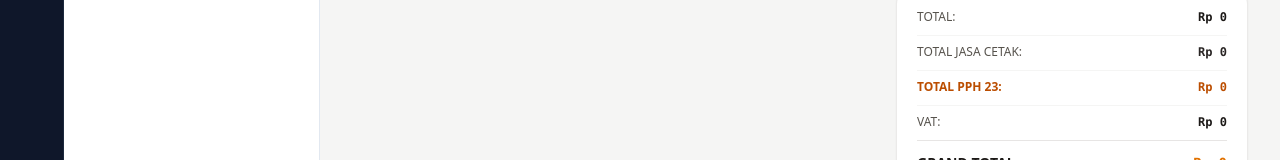
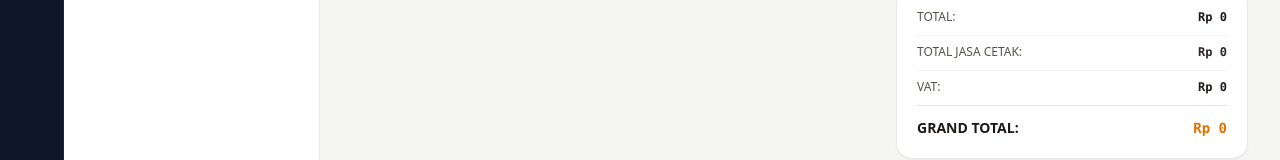
Before and after one commit to pbseventeensc-gif/wellen-invoice-app, a Next.js app: page /create-invoice in a window 1280 px wide. Shown: the part 524-684 px from the top of the page. Built offline with nearby package versions, Linux system fonts and the light colour scheme; no server answers.

Commit message:
Fix: Remove TOTAL PPH 23 row from bottom summary card

```diff
--- a/src/app/create-invoice/page.jsx
+++ b/src/app/create-invoice/page.jsx
@@ -397,11 +397,6 @@ export default function CreateInvoicePage() {
             <span className="font-mono font-semibold text-stone-800">{formatRupiah(totalJasaCetakOverall)}</span>
           </div>
 
-          <div className="flex justify-between items-center text-amber-700 font-semibold border-t border-stone-100 pt-2">
-            <span>TOTAL PPH 23:</span>
-            <span className="font-mono font-bold text-amber-700">{formatRupiah(totalPph23Overall)}</span>
-          </div>
-
           <div className="flex justify-between items-center text-stone-600 border-t border-stone-100 pt-2">
             <span>VAT:</span>
             <span className="font-mono font-semibold text-stone-900">{formatRupiah(vatAmount)}</span>
```
